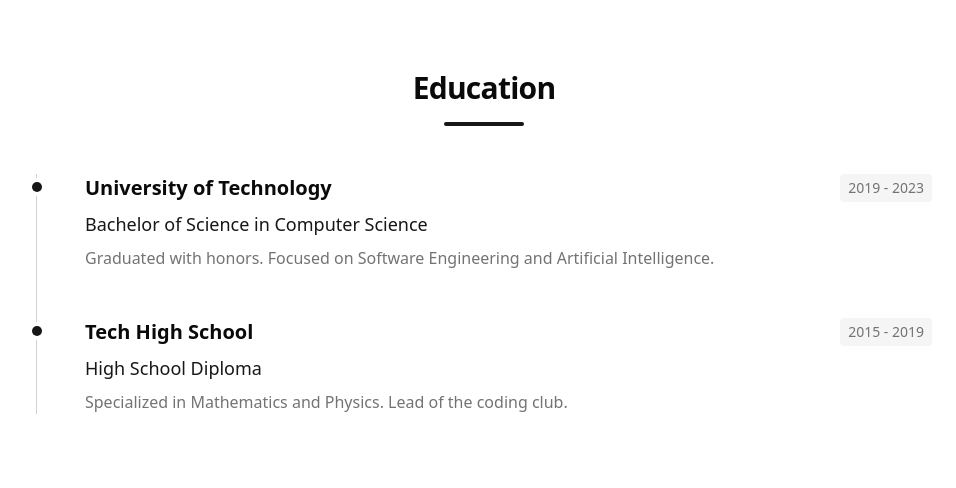
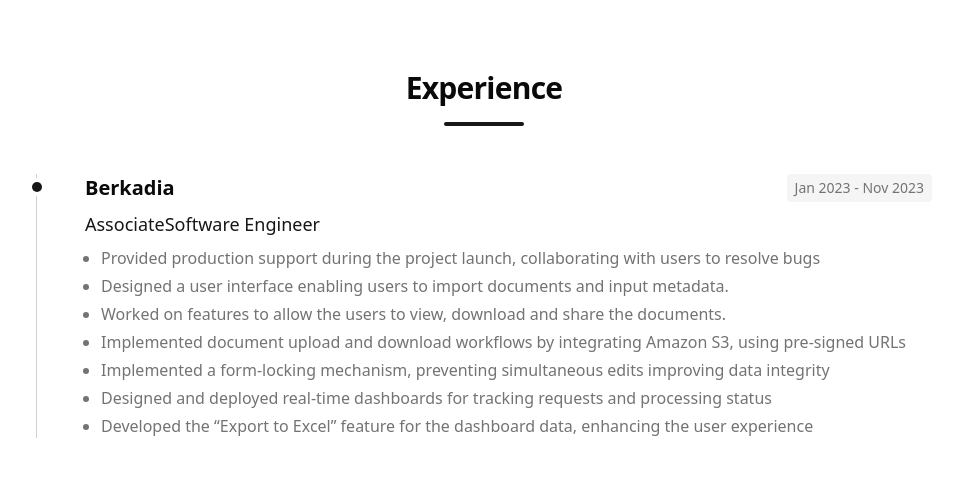
Before and after one commit to sravanthch/portfolio, a Next.js app: page / in a window 1280 px wide. Shown: the part 1548-2036 px from the top of the page, without its empty margins (156-1112 px from the left). Built offline with nearby package versions, Linux system fonts and the light colour scheme; no server answers.

Commit message:
add education and experience

```diff
--- a/components/education-section.tsx
+++ b/components/education-section.tsx
@@ -5,17 +5,18 @@
 
 const education = [
     {
-        school: "University of Technology",
-        degree: "Bachelor of Science in Computer Science",
+        school: "JNTU College Of Engineering Hyderabad",
+        degree: "Bachelors",
         year: "2019 - 2023",
-        description: "Graduated with honors. Focused on Software Engineering and Artificial Intelligence."
+        course: "Computer Science Engineering - 8.3 CGPA"
     },
     {
-        school: "Tech High School",
-        degree: "High School Diploma",
-        year: "2015 - 2019",
-        description: "Specialized in Mathematics and Physics. Lead of the coding club."
-    }
+        school: "Narayana Junior College",
+        degree: "Intermediate",
+        year: "2017 - 2019",
+        course: "Mathematics Physics and Chemistry (MPC) - 95%"
+    },
+
 ];
 
 export function EducationSection() {
@@ -43,7 +44,6 @@
                             viewport={{ once: true }}
                             className="relative pl-8 md:pl-12"
                         >
-                            {/* Dot */}
                             <div className="absolute -left-[5px] top-2 h-2.5 w-2.5 rounded-full bg-primary ring-4 ring-background" />
 
                             <div className="flex flex-col sm:flex-row sm:items-center sm:justify-between mb-2">
@@ -51,7 +51,7 @@
                                 <span className="text-sm text-muted-foreground font-medium bg-muted px-2 py-1 rounded">{item.year}</span>
                             </div>
                             <h4 className="text-lg font-medium text-primary mb-2">{item.degree}</h4>
-                            <p className="text-muted-foreground">{item.description}</p>
+                            <p className="text-muted-foreground">{item.course}</p>
                         </motion.div>
                     ))}
                 </div>
--- /dev/null
+++ b/components/experience-section.tsx
@@ -0,0 +1,67 @@
+"use client";
+
+import { SectionContainer } from "@/components/ui/section-container";
+import { motion } from "framer-motion";
+
+const experiences = [
+    {
+        company: "Berkadia",
+        role: "AssociateSoftware Engineer",
+        duration: "Jan 2023 - Nov 2023",
+        description: [
+            "Provided production support during the project launch, collaborating with users to resolve bugs",
+            "Designed  a user interface enabling users to import documents and input metadata.",
+            "Worked on features to allow the users to view, download and share the documents.",
+            "Implemented document upload and download workflows by integrating Amazon S3, using pre-signed URLs",
+            "Implemented a form-locking mechanism, preventing simultaneous edits improving data integrity",
+            "Designed and deployed real-time dashboards for tracking requests and processing status",
+"Developed the “Export to Excel” feature for the dashboard data, enhancing the user experience"
+        ]
+    },
+];
+
+export function ExperienceSection() {
+    return (
+        <SectionContainer id="experience">
+            <motion.div
+                initial={{ opacity: 0, y: 20 }}
+                whileInView={{ opacity: 1, y: 0 }}
+                viewport={{ once: true }}
+                transition={{ duration: 0.5 }}
+                className="flex flex-col gap-12 max-w-4xl mx-auto"
+            >
+                <div className="text-center">
+                    <h2 className="text-3xl font-bold tracking-tight mb-4">Experience</h2>
+                    <div className="h-1 w-20 bg-primary mx-auto rounded-full" />
+                </div>
+
+                <div className="relative border-l border-primary/20 ml-4 md:ml-0 space-y-12">
+                    {experiences.map((item, index) => (
+                        <motion.div
+                            key={index}
+                            initial={{ opacity: 0, x: -20 }}
+                            whileInView={{ opacity: 1, x: 0 }}
+                            transition={{ delay: index * 0.2 }}
+                            viewport={{ once: true }}
+                            className="relative pl-8 md:pl-12"
+                        >
+                            {/* Dot */}
+                            <div className="absolute -left-[5px] top-2 h-2.5 w-2.5 rounded-full bg-primary ring-4 ring-background" />
+
+                            <div className="flex flex-col sm:flex-row sm:items-center sm:justify-between mb-2">
+                                <h3 className="text-xl font-bold">{item.company}</h3>
+                                <span className="text-sm text-muted-foreground font-medium bg-muted px-2 py-1 rounded">{item.duration}</span>
+                            </div>
+                            <h4 className="text-lg font-medium text-primary mb-2">{item.role}</h4>
+                            <ul className="list-disc list-outside ml-4 space-y-1 text-muted-foreground">
+                                {item.description.map((point, i) => (
+                                    <li key={i}>{point}</li>
+                                ))}
+                            </ul>
+                        </motion.div>
+                    ))}
+                </div>
+            </motion.div>
+        </SectionContainer>
+    );
+}
```
